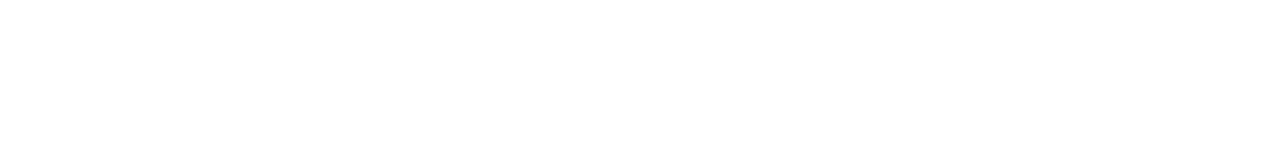
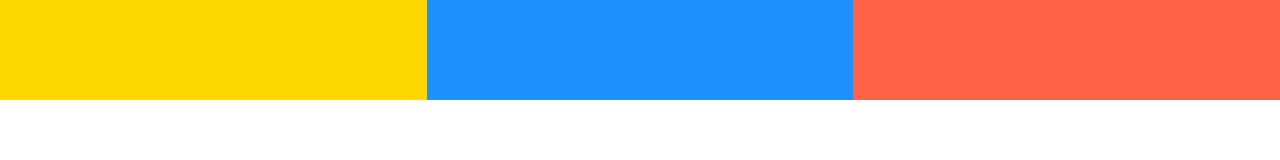
Before and after one commit to ErfanXH/Moshify, a plain HTML site: page index.html in a window 1280 px wide. Drawn offline with Linux system fonts and the light colour scheme.

Commit message:
Grid Template Built

```diff
--- a/CSS/styles.css
+++ b/CSS/styles.css
@@ -346,3 +346,21 @@ a{
         font-size: 1.6rem;
     }
 }
+
+/* Grids */
+
+.grid {
+    display: grid;
+}
+
+@media screen and (min-width: 768px) {
+    .grid--1x2 {
+        grid-template-columns: 1fr 1fr;
+    }
+}
+
+@media screen and (min-width: 1024px) {
+    .grid--1x3 {
+        grid-template-columns: 1fr 1fr 1fr;
+    }
+}
--- a/index.html
+++ b/index.html
@@ -13,5 +13,11 @@
     <link rel="stylesheet" href="CSS/normalize.css" />
     <link rel="stylesheet" href="CSS/styles.css" />
   </head>
-  <body></body>
+  <body>
+    <div class="grid grid--1x3">
+      <div style="height: 100px; background: gold"></div>
+      <div style="height: 100px; background: dodgerblue"></div>
+      <div style="height: 100px; background: tomato"></div>
+    </div>
+  </body>
 </html>
```
